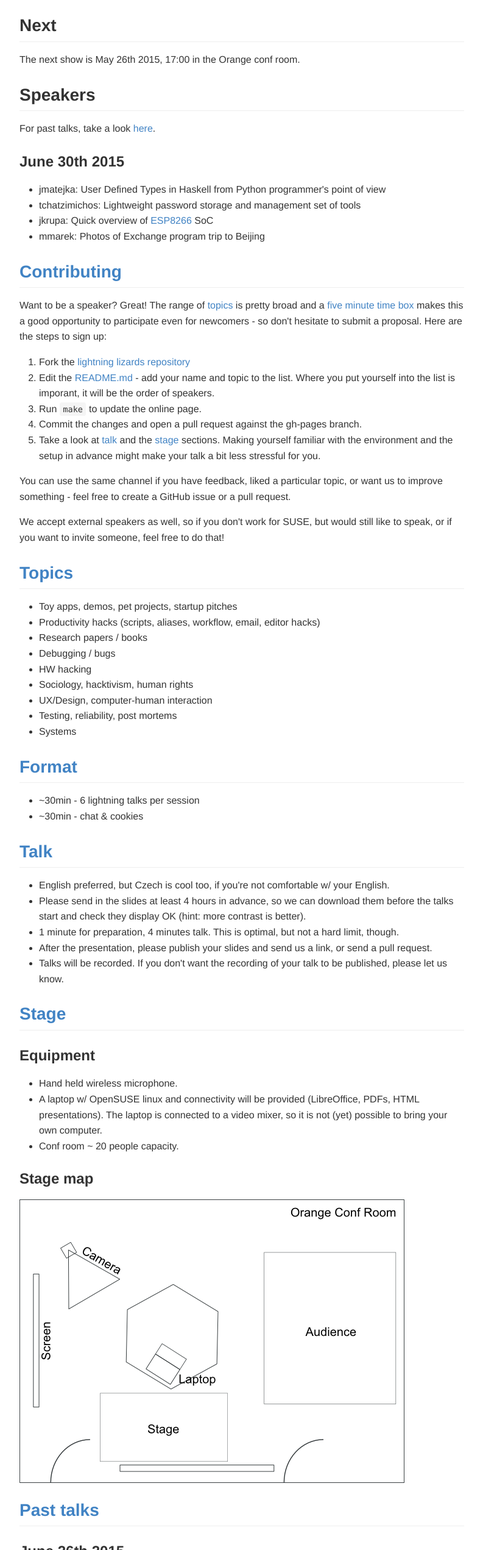
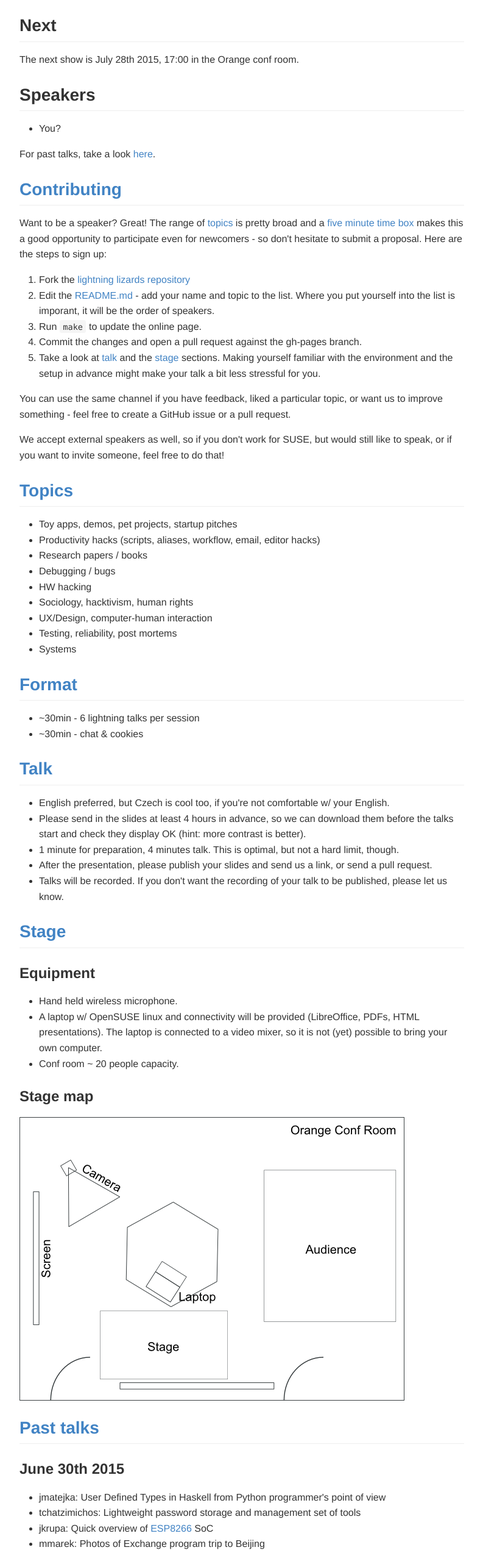
Before and after one commit to Plnt/lightning-lizards, a plain HTML site: page index.html in a window 1280 px wide. Shown: the part 258-2800 px from the top of the page at 61% size, without its empty margins (243-1036 px from the left). Drawn offline with Linux system fonts and the light colour scheme.

Commit message:
Move last talk to past

```diff
--- a/index.html
+++ b/index.html
@@ -10,21 +10,15 @@ about the speakers and topics? Send an email to bkutil at SUSE domain.</p>
 
 <h2>Next</h2>
 
-<p>The next show is May 26th 2015, 17:00 in the Orange conf room.</p>
+<p>The next show is July 28th 2015, 17:00 in the Orange conf room.</p>
 
 <h2>Speakers</h2>
 
+<ul>
+<li>You?</li>
+</ul>
+
 <p>For past talks, take a look <a href="#past">here</a>.</p>
-
-<h3>June 30th 2015</h3>
-
-<ul>
-<li>jmatejka: User Defined Types in Haskell from Python programmer's
-          point of view</li>
-<li>tchatzimichos: Lightweight password storage and management set of tools</li>
-<li>jkrupa: Quick overview of <a href="https://github.com/esp8266/esp8266-wiki/wiki">ESP8266</a> SoC</li>
-<li>mmarek: Photos of Exchange program trip to Beijing</li>
-</ul>
 
 <h2><a name="contributing">Contributing</a></h2>
 
@@ -103,7 +97,17 @@ to bring your own computer.</li>
 
 <h2><a name="past">Past talks</a></h2>
 
-<h3>June 26th 2015</h3>
+<h3>June 30th 2015</h3>
+
+<ul>
+<li>jmatejka: User Defined Types in Haskell from Python programmer's
+          point of view</li>
+<li>tchatzimichos: Lightweight password storage and management set of tools</li>
+<li>jkrupa: Quick overview of <a href="https://github.com/esp8266/esp8266-wiki/wiki">ESP8266</a> SoC</li>
+<li>mmarek: Photos of Exchange program trip to Beijing</li>
+</ul>
+
+<h3>May 26th 2015</h3>
 
 <ul>
 <li>Skipped tue to missing/broken recording equipment</li>
```
Also changed, not shown: 1 other file.
